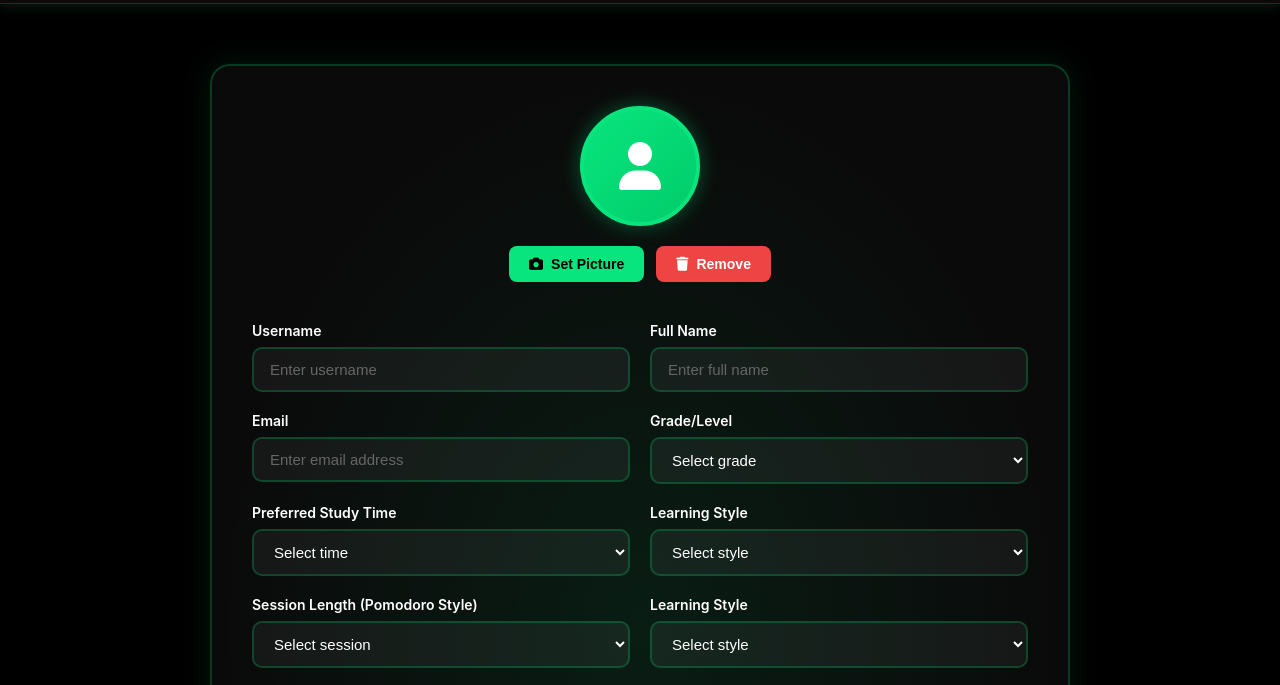
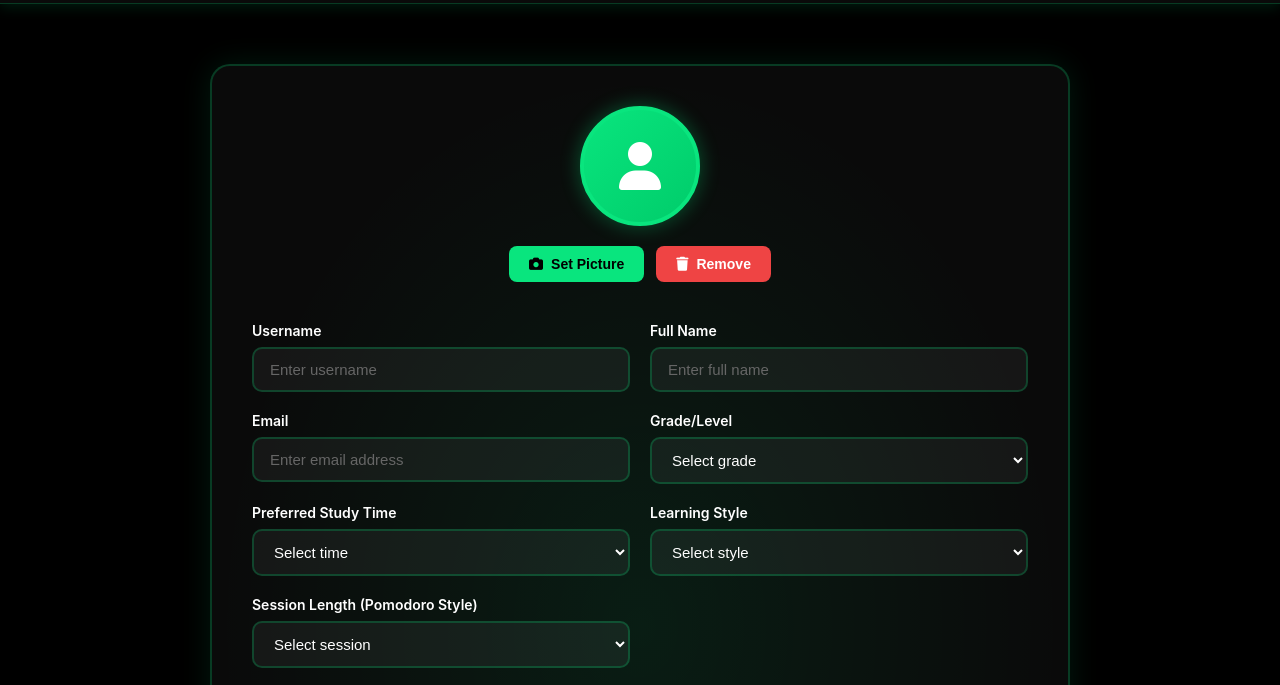
Before and after one commit to Sitnascode/study-revision-timetable-generator-, a website: page profile-setup.html in a window 1280 px wide. Shown: the part 81-766 px from the top of the page. Drawn offline with Linux system fonts and the light colour scheme.

Commit message:
Remove duplicated Learning Style selection from profile setup
Removed the Learning Style selection from the profile setup.

```diff
--- a/profile-setup.html
+++ b/profile-setup.html
@@ -135,15 +135,7 @@
               </select>
             </div>
 
-            <div class="form-group">
-              <label>Learning Style</label>
-              <select id="style" required>
-                <option value="" disabled selected>Select style</option>
-                <option>Theory / Reading</option>
-                <option>Practice / Exercises</option>
-                <option>Mixed / Balanced</option>
-              </select>
-            </div>
+
           </div>
 
           <div class="form-row" id="customSessionBox" style="display: none">
```
